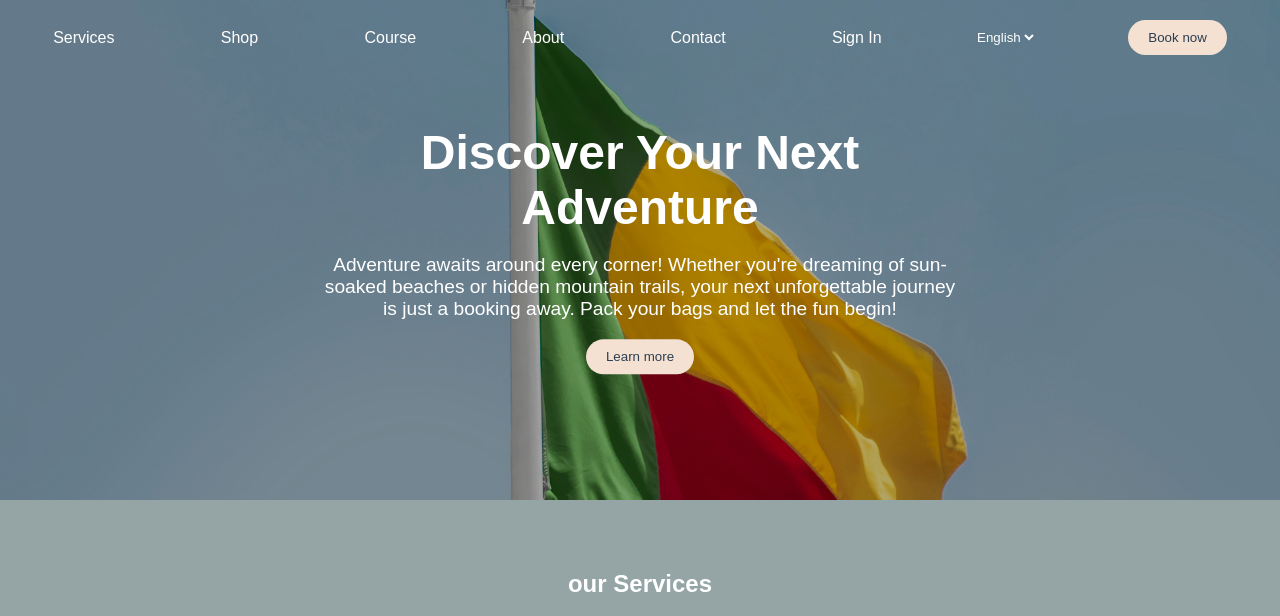
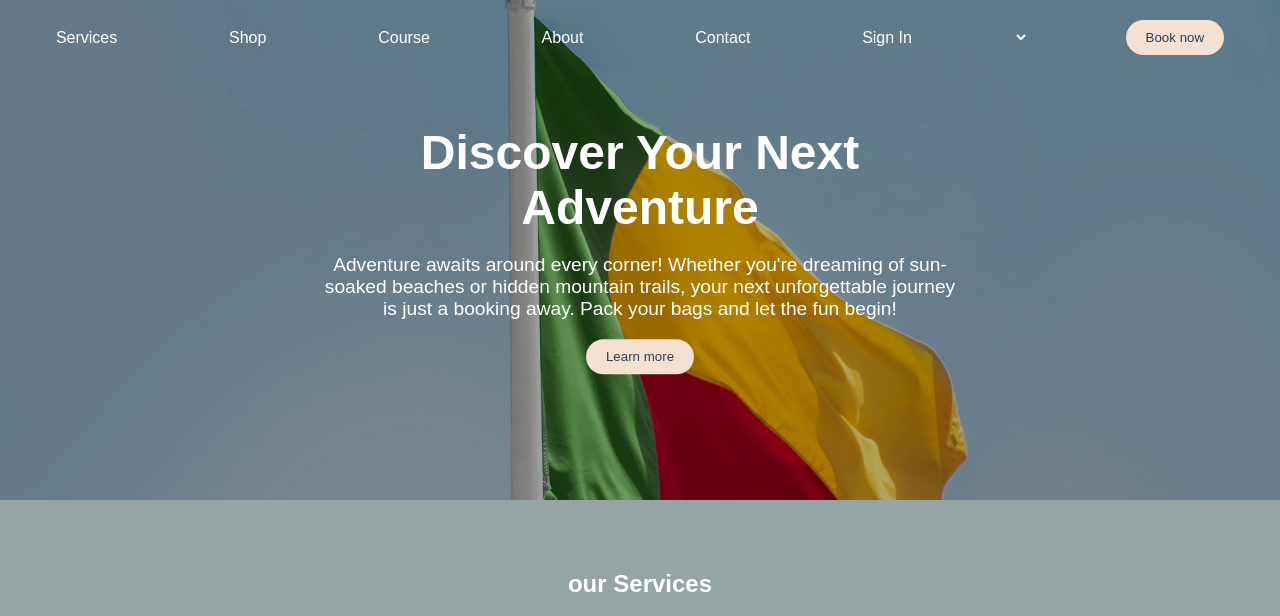
Before and after one commit to samuelabera21/Ethio_travel, a plain HTML site: page index.html in a window 1280 px wide. Shown: the top 616 px of the page. Drawn offline with Linux system fonts and the light colour scheme.

Commit message:
Update index.html

```diff
--- a/index.html
+++ b/index.html
@@ -421,7 +421,7 @@
             <a href="#contact">Contact</a>
             <a href="javascript:void(0)" onclick="openModal('login')">Sign In</a>
             <select class="language-select" onchange="changeLanguage()">
-                <option value="en">English</option>
+                <h1>English</h1>
             </select>
             <!-- <button class="book-now">Book now</button> -->
             <!-- <a href="details.html"><button class="learn-more">Learn more</button></a> -->
```
